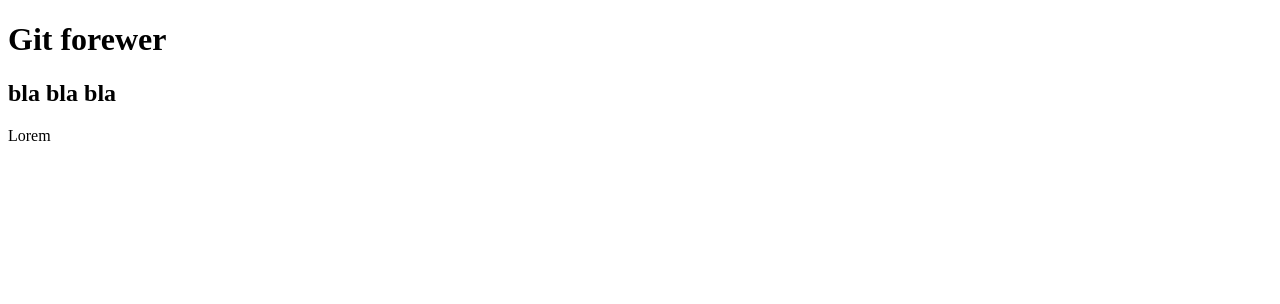
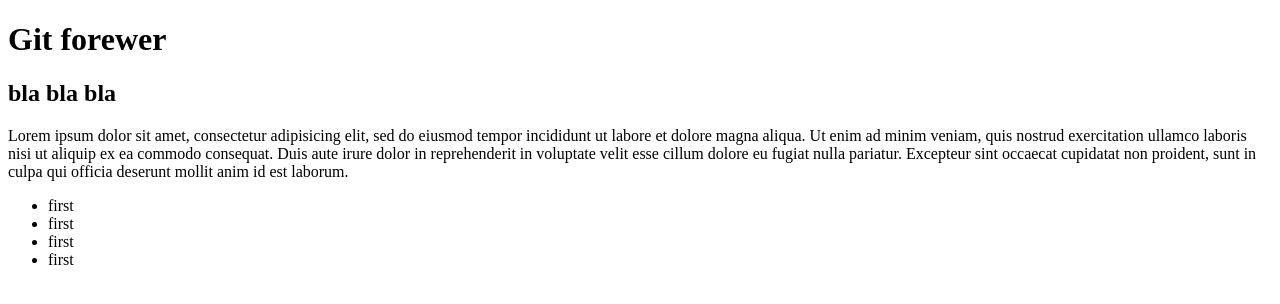
Before and after one commit to irina20188/xxx, a plain HTML site: page index.html in a window 1280 px wide. Drawn offline with Linux system fonts and the light colour scheme.

Commit message:
4 commit

```diff
--- a/index.html
+++ b/index.html
@@ -7,7 +7,20 @@
 <body>
 	<h1>Git forewer</h1>
 	<h2>bla bla bla</h2>
-	<p>Lorem</p>
+	<p>
+	Lorem ipsum dolor sit amet, consectetur adipisicing elit, sed do eiusmod
+		tempor incididunt ut labore et dolore magna aliqua. Ut enim ad minim veniam,
+		quis nostrud exercitation ullamco laboris nisi ut aliquip ex ea commodo
+		consequat. Duis aute irure dolor in reprehenderit in voluptate velit esse
+		cillum dolore eu fugiat nulla pariatur. Excepteur sint occaecat cupidatat non
+		proident, sunt in culpa qui officia deserunt mollit anim id est laborum.
+	</p>
+	<ul>
+		<li>first</li>
+		<li>first</li>
+		<li>first</li>
+		<li>first</li>
+	</ul>
 
 </body>
 </html>
```
